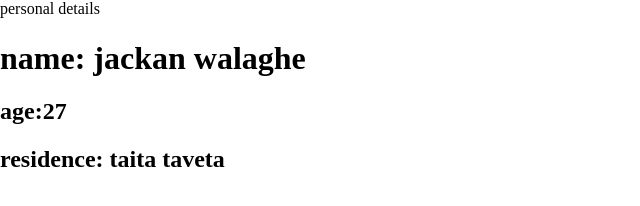
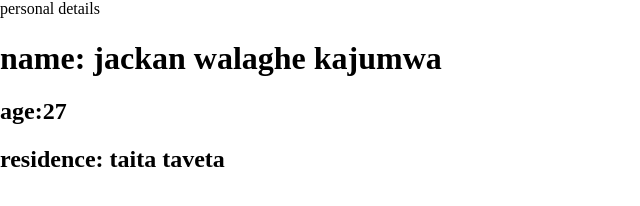
Before and after one commit to jackwalaghe/scoreboard, a website: page index.html in a window 1280 px wide. Shown: the whole page, without its empty margins (0-640 px from the left). Drawn offline with nearby package versions, Linux system fonts and the light colour scheme.

Commit message:
changes commited

```diff
--- a/index.html
+++ b/index.html
@@ -3,7 +3,7 @@
         personal details
 
     </head>
-    <h1>name: jackan walaghe</h1>
+    <h1>name: jackan walaghe kajumwa</h1>
     <h2>age:27</h2>
     <h2>residence: taita taveta</h2>
     <body>
```
